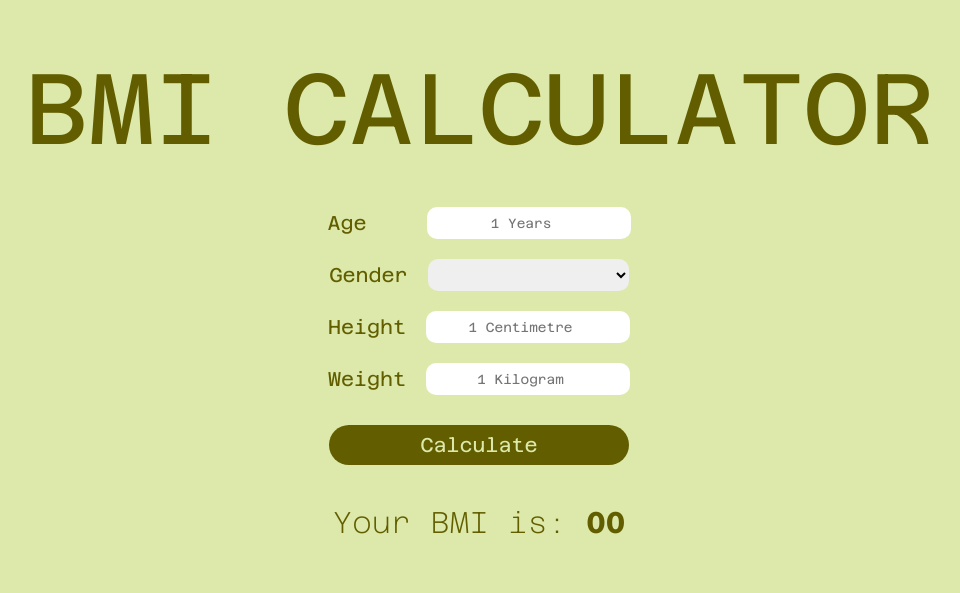
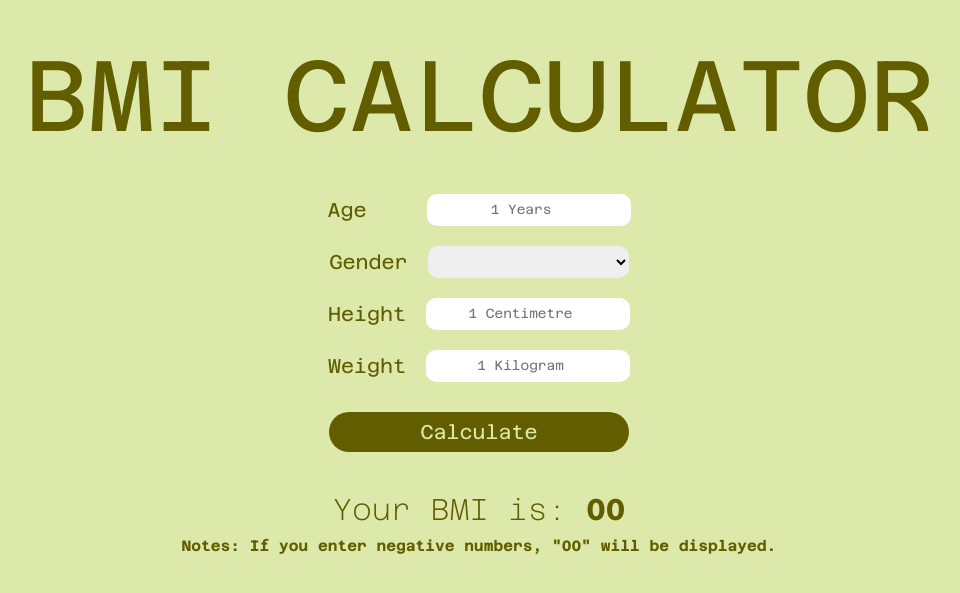
Before and after one commit to NEIDTM/BMI-Calculator, a plain HTML site: page Index.html in a window 1280 px wide. Shown: the part 105-698 px from the top of the page, without its empty margins (161-1121 px from the left). Drawn offline with Linux system fonts and the light colour scheme.

Commit message:
Simple fixes

```diff
--- a/Index.html
+++ b/Index.html
@@ -48,6 +48,11 @@
         <div class="Score">
             <h3>Your BMI is: <b class="Result">00</b> </h3>
         </div>
+        <div class="Notes">
+            <h4>
+                Notes: If you enter negative numbers, "00" will be displayed.
+            </h4>
+        </div>
     </div>
     <script src="settings.js"></script>
 </body>
--- a/style.css
+++ b/style.css
@@ -10,6 +10,12 @@
 * {
     margin: 0px;
     font-family: Azeret;
+}
+
+.Notes {
+    color: #625E00;
+    font-size: 15px;
+    margin-top: 10px;
 }
 
 body {
```
